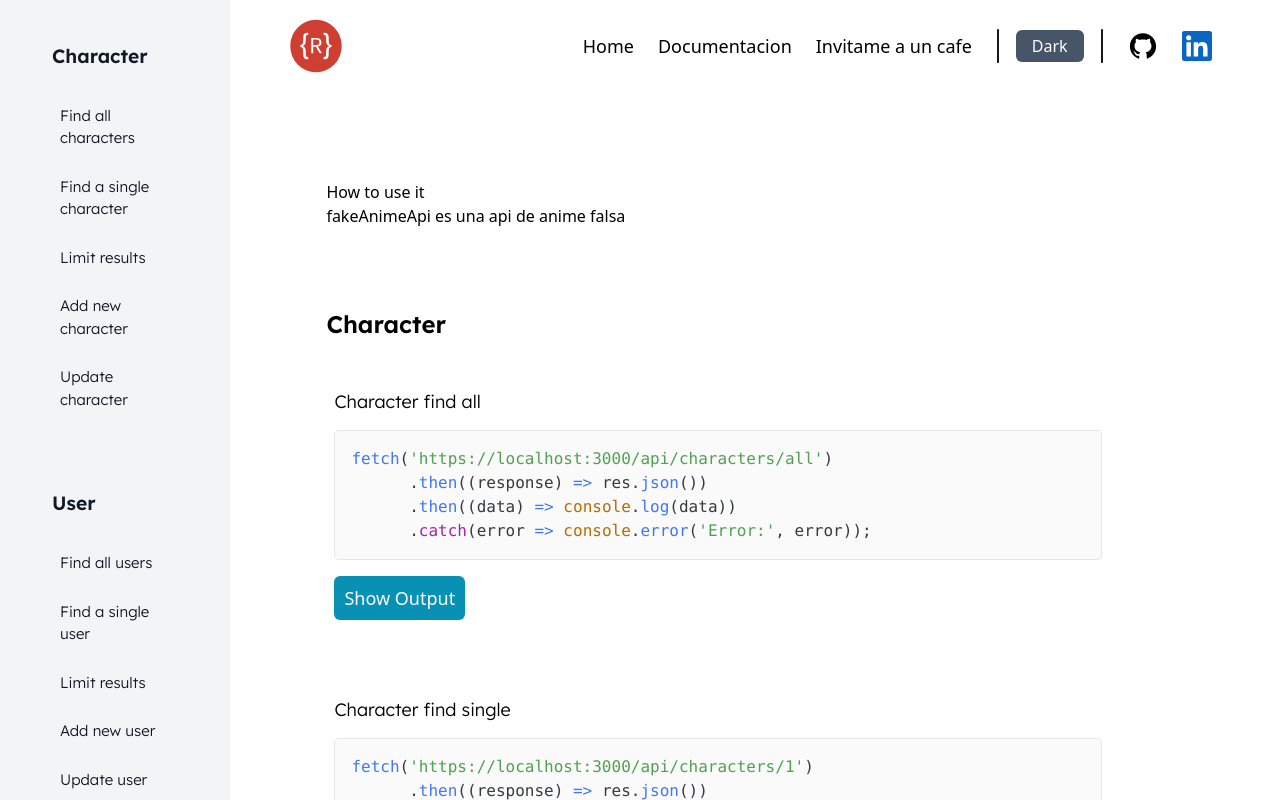
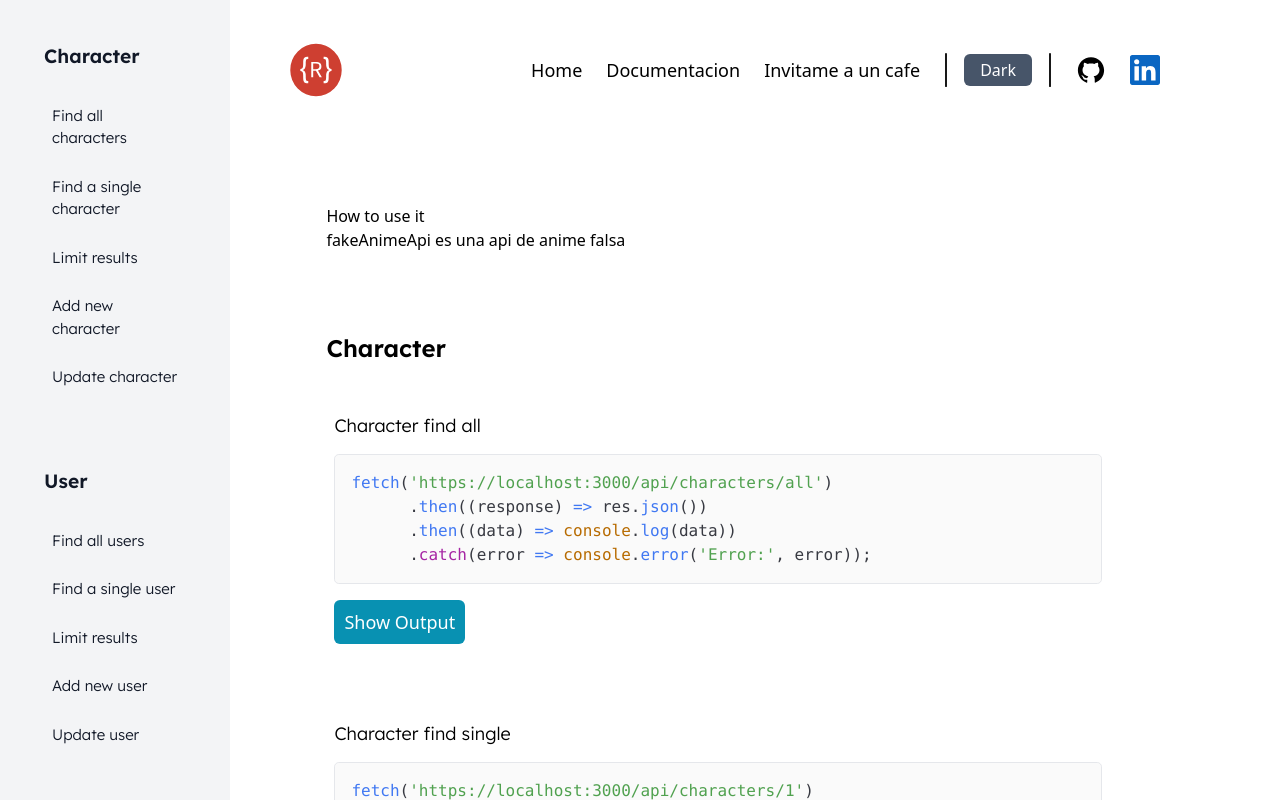
Before and after one commit to M0R4X08/DocumentationApiWarhammer, a React (Vite) app: page / in a window 1280 px wide. Shown: the top 800 px of the page. Built offline with nearby package versions, Linux system fonts and the light colour scheme.

Commit message:
fix: solve responsive problems

```diff
--- a/src/App.tsx
+++ b/src/App.tsx
@@ -6,8 +6,8 @@ function App() {
     <>
       <SideBar />
 
-      <div className="flex flex-col flex-grow container ml-0 sm:ml-[18%]">
-        <header>
+      <div className="flex flex-col flex-grow container ml-0 sm:ml-[18%] sm:overflow-x-hidden">
+        <header className="container">
           <Nav />
         </header>
 
--- a/src/Components/NavBar/Nav.tsx
+++ b/src/Components/NavBar/Nav.tsx
@@ -21,15 +21,15 @@ const Nav: React.FC<NavProps> = () => {
     setShowSmallMenu(!showSmallMenu);
   };
   return (
-    <nav className=" p-2 top-0 mt-2">
-      <div className="container mx-auto flex justify-between items-center">
-        <div id="logo" className="mx-12">
-          <a href="/" className="text-6xl  text-red-700">
+    <nav className="p-2 top-0 mt-8">
+      <div className="mx-auto flex justify-between items-center">
+        <div id="logo" className="mx-8 sm:mx-8 lg:mx-12">
+          <a href="/" className="text-5xl sm:text-6x1 lg:text-6xl  text-red-700">
             <LogoRest />
           </a>
         </div>
 
-        <div className="flex gap-2 w-full h-full items-center justify-center ml-72 sm:ml-32">
+        <div className="flex gap-2 w-full h-full items-center justify-end mr-48 sm:mr-24 lg:mr-52 xl:mr-28">
           <div className="hidden sm:flex gap-6 text-lg">
             <a href="/">Home</a>
             <a href="/">Documentacion</a>
@@ -56,7 +56,7 @@ const Nav: React.FC<NavProps> = () => {
           </div>
         </div>
         <div
-          className="hidden sm:block lg:hidden relative px-3 sm:px-5 "
+          className="hidden sm:block lg:hidden relative md:mx-4 "
           onClick={handleShowMediaMenu}
         >
           <button className="text-gray-700 focus:outline-none text-2xl">
@@ -64,7 +64,7 @@ const Nav: React.FC<NavProps> = () => {
           </button>
           {showMediaMenu && <MediumScreenMenu />}
         </div>
-        <div className="sm:hidden relative" onClick={handleShowSmallMenu}>
+        <div className="sm:hidden sm:mx-4 right-4 relative" onClick={handleShowSmallMenu}>
           <button className="text-gray-700 focus:outline-none text-2xl">
             <IconMenuSmall />
           </button>
--- a/src/Components/SideBar/ShowList.tsx
+++ b/src/Components/SideBar/ShowList.tsx
@@ -8,7 +8,7 @@ interface ShowListProps {
 const ShowList: React.FC<ShowListProps> = ({ title, List }) => {
     return (
         <>
-        <ul className="flex min-w-0 flex-col gap-2.5 m-5 mt-2.5 font-lexend text-gray-900">
+        <ul className="flex min-w-0 flex-col gap-2.5 m-5 mt-2.5 font-lexend text-gray-900 ">
         <li className="text-[1.2rem]  font-semibold mb-4">
           <h3>{title}</h3>
         </li>
--- a/src/Components/SideBar/SideBar.tsx
+++ b/src/Components/SideBar/SideBar.tsx
@@ -3,7 +3,7 @@ import {metodsCharacters, metodsUsers} from "../../Constants/ConstantsListMethod
 
 const SideBar = () => {
   return (
-    <aside className="fixed hidden h-full sm:flex flex-col items-start justify-start bg-gray-100 w-[18%] gap-10 overflow-y-auto  p-8  ">
+    <aside className="fixed hidden h-full sm:flex flex-col items-start justify-start bg-gray-100 w-[18%] gap-10 overflow-y-auto md:overflow-x-hidden pt-8 md:px-3 lg:px-6  ">
       <ShowList title="Character" List={metodsCharacters} />
       <ShowList title="User" List={metodsUsers}/>
     </aside>
```
